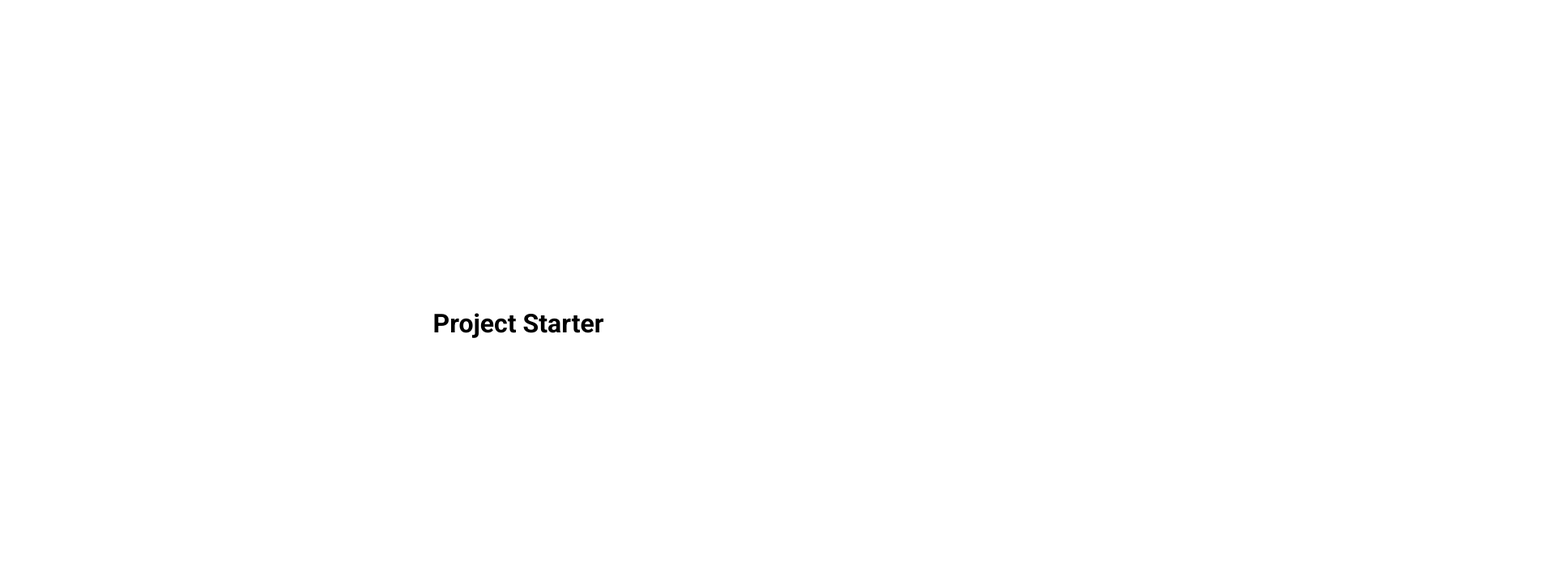
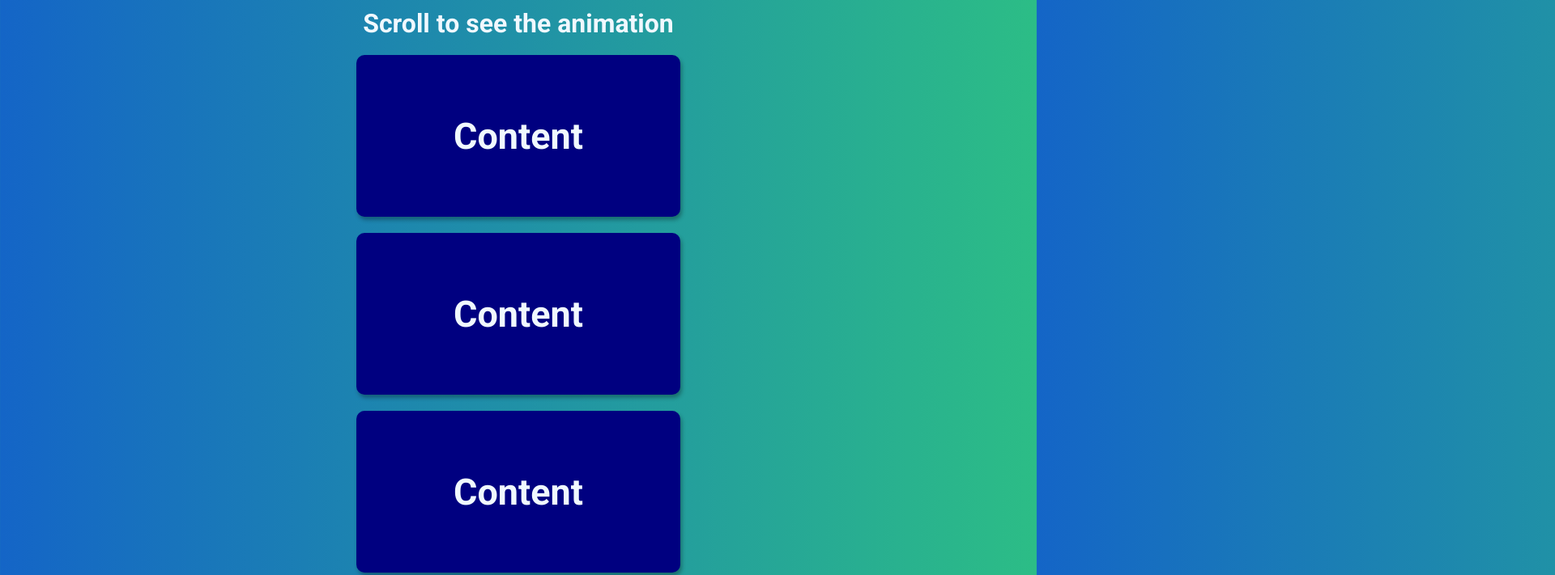
Before and after one commit to GouthamShiv/webstash-06, a plain HTML site: page app/index.html in a window 1280 px wide. Shown: the top 711 px of the page at 81% size, 1920 px wide, since content can reach past the window. Drawn offline with Linux system fonts and the light colour scheme.

Commit message:
webstash-06 - completed

```diff
--- a/app/index.html
+++ b/app/index.html
@@ -11,7 +11,61 @@
     <title>Scroll Animation</title>
 </head>
 <body>
-    <h1>Project Starter</h1>
+    <h1>Scroll to see the animation</h1>
+    <div class="box">
+        <h2>Content</h2>
+    </div>
+    <div class="box">
+        <h2>Content</h2>
+    </div>
+    <div class="box">
+        <h2>Content</h2>
+    </div>
+    <div class="box">
+        <h2>Content</h2>
+    </div>
+    <div class="box">
+        <h2>Content</h2>
+    </div>
+    <div class="box">
+        <h2>Content</h2>
+    </div>
+    <div class="box">
+        <h2>Content</h2>
+    </div>
+    <div class="box">
+        <h2>Content</h2>
+    </div>
+    <div class="box">
+        <h2>Content</h2>
+    </div>
+    <div class="box">
+        <h2>Content</h2>
+    </div>
+    <div class="box">
+        <h2>Content</h2>
+    </div>
+    <div class="box">
+        <h2>Content</h2>
+    </div>
+    <div class="box">
+        <h2>Content</h2>
+    </div>
+    <div class="box">
+        <h2>Content</h2>
+    </div>
+    <div class="box">
+        <h2>Content</h2>
+    </div>
+    <div class="box">
+        <h2>Content</h2>
+    </div>
+    <div class="box">
+        <h2>Content</h2>
+    </div>
+    <div class="box">
+        <h2>Content</h2>
+    </div>
     <script src="script.js"></script>
 </body>
 </html>
--- a/app/script.js
+++ b/app/script.js
@@ -0,0 +1,20 @@
+const boxes = document.querySelectorAll(".box");
+
+window.addEventListener("scroll", checkBoxes);
+checkBoxes(); // To display the contents that should alread fit in the view based on the height
+
+function checkBoxes() {
+  // Trigger point for the element to appear
+  // Trigger point to be less than the innerHeight
+  const triggerBottom = window.innerHeight / 5 * 4;
+
+  boxes.forEach((box) => {
+    // https://developer.mozilla.org/en-US/docs/Web/API/Element/getBoundingClientRect
+    const boxTop = box.getBoundingClientRect().top;
+    if (boxTop < triggerBottom) {
+      box.classList.add("show");
+    } else {
+      box.classList.remove("show");
+    }
+  });
+}
--- a/app/style.css
+++ b/app/style.css
@@ -5,12 +5,44 @@
 }
 
 body {
+    background-image: linear-gradient(90deg, rgb(20, 101, 199), rgb(44, 189, 134));
     font-family: 'Roboto', sans-serif;
     margin: 0;
-    height: 100vh;
     display: flex;
     flex-direction: column;
     align-items: center;
     justify-content: center;
-    overflow: hidden;
+    overflow-x: hidden;
 }
+
+h1 {
+    margin: 10px;
+    color: aliceblue;
+}
+
+.box {
+    background-color: navy;
+    color: aliceblue;
+    display: flex;
+    align-items: center;
+    justify-content: center;
+    width: 400px;
+    height: 200px;
+    margin: 10px;
+    border-radius: 10px;
+    box-shadow: 2px 4px 5px rgba(0, 0, 0, 0.3);
+    transform: translateX(400%);
+    transition: transform 0.6s ease;
+}
+
+.box:nth-of-type(even) {
+    transform: translateX(-400%);
+}
+
+.box.show {
+    transform: translateX(0);
+}
+
+.box h2 {
+    font-size: 45px;
+}
```
